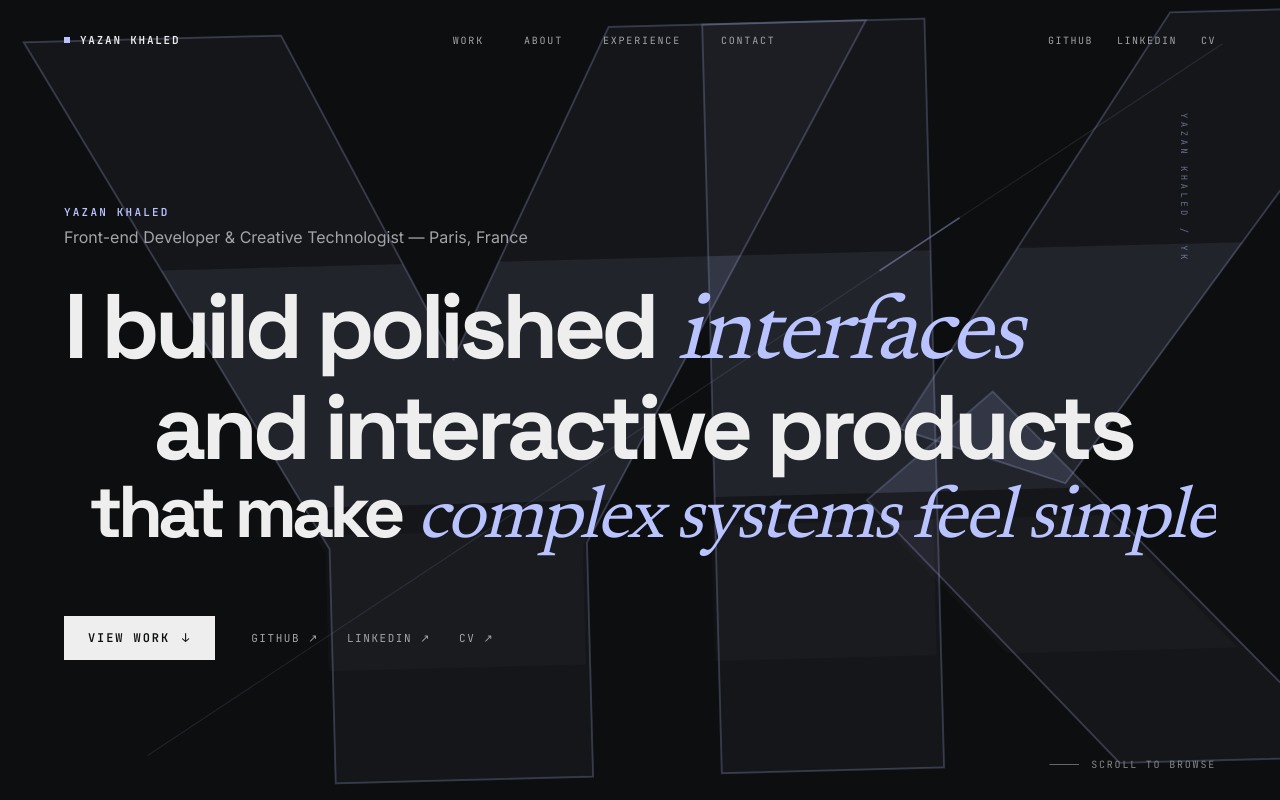
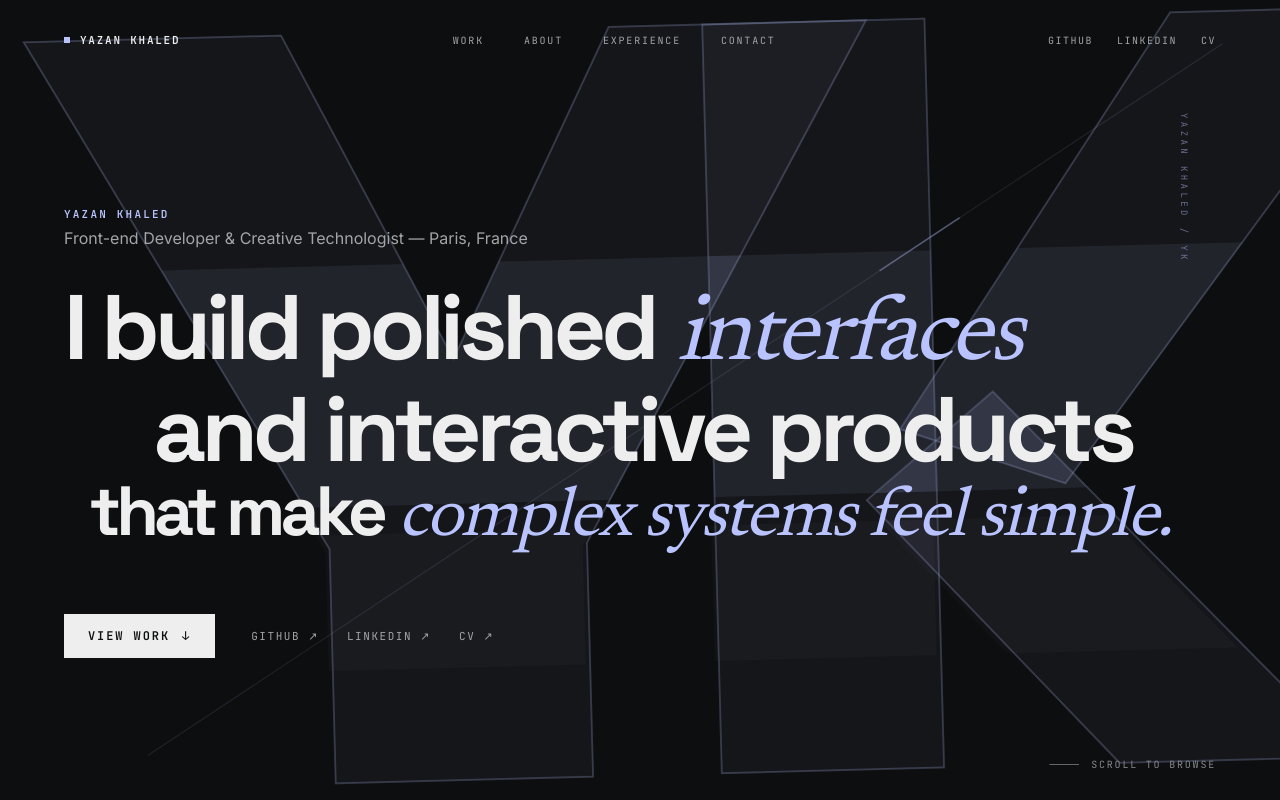
Before and after one commit to DRGYZ/portfolio, a Next.js app: page / in a window 1280 px wide. Shown: the top 800 px of the page. Built offline with nearby package versions, Linux system fonts and the light colour scheme.

Commit message:
fix: refine portfolio transition details

```diff
--- a/components/hero/HeroSection.tsx
+++ b/components/hero/HeroSection.tsx
@@ -63,7 +63,7 @@ export function HeroSection() {
   const prefersReduced = useReducedMotion();
   const pointer = usePointerPosition(containerRef, prefersReduced);
 
-  const { scrollYProgress } = useScroll({
+  const { scrollY, scrollYProgress } = useScroll({
     target: containerRef,
     offset: ['start start', 'end start'],
   });
@@ -83,6 +83,7 @@ export function HeroSection() {
   const complexScale = useTransform(scrollYProgress, [0, 0.24, 0.72, 1], [1, 1, 1.025, 1.055]);
   const simpleX = useTransform(scrollYProgress, [0, 0.3, 0.72, 1], [0, 0, 18, 52]);
   const simpleY = useTransform(scrollYProgress, [0, 0.3, 1], [0, 0, 20]);
+  const actionsOpacity = useTransform(scrollY, [0, 180, 320], [1, 0.18, 0]);
   const cueOpacity = useTransform(scrollYProgress, [0, 0.35], [1, 0]);
 
   return (
@@ -164,7 +165,7 @@ export function HeroSection() {
               <motion.span custom={2} variants={headlineLineVariants} className="block origin-left">
                 <motion.span
                   style={{ x: prefersReduced ? 0 : lineThreeX, y: prefersReduced ? 0 : lineThreeY }}
-                  className="block lg:ml-[2vw] lg:whitespace-nowrap lg:text-[0.8em]"
+                  className="block lg:ml-[2vw] lg:whitespace-nowrap lg:text-[0.76em] 2xl:text-[0.8em]"
                 >
                   that make{' '}
                   <span className="px-[0.04em] font-editorial font-normal italic tracking-[-0.035em] text-accent lg:hidden">
@@ -200,6 +201,12 @@ export function HeroSection() {
           </motion.h1>
 
           <motion.div
+            inherit={false}
+            style={{ opacity: prefersReduced ? 1 : actionsOpacity }}
+          >
+            <motion.div
+              initial={prefersReduced ? 'visible' : 'hidden'}
+              animate="visible"
               variants={itemVariants}
               className="mt-10 flex flex-col items-start gap-7 sm:mt-12 sm:flex-row sm:items-center sm:gap-9"
             >
@@ -241,6 +248,7 @@ export function HeroSection() {
               </div>
             </motion.div>
           </motion.div>
+        </motion.div>
 
         <motion.div
           aria-hidden="true"
```
Also changed, not shown: public/projects/project-a.svg, public/projects/project-d.svg. Lines whose indentation alone changed are shown as unchanged.
